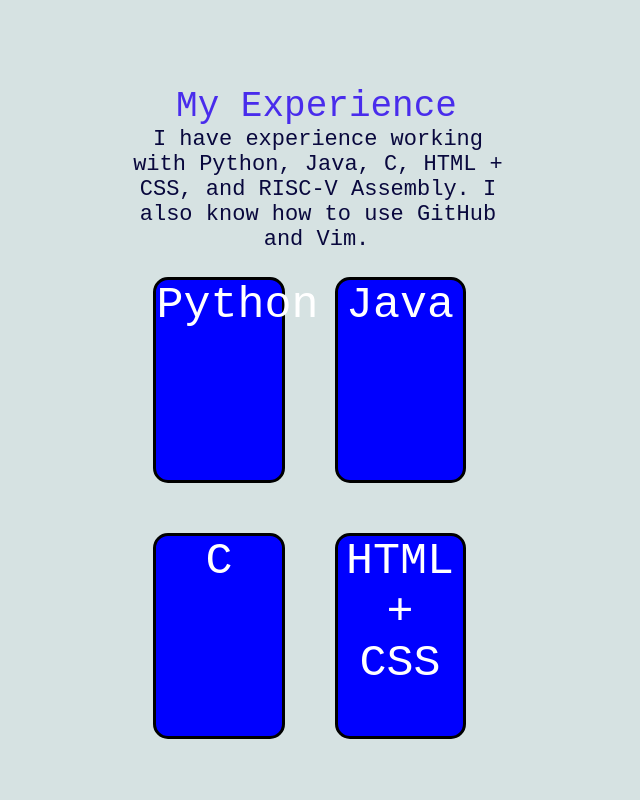
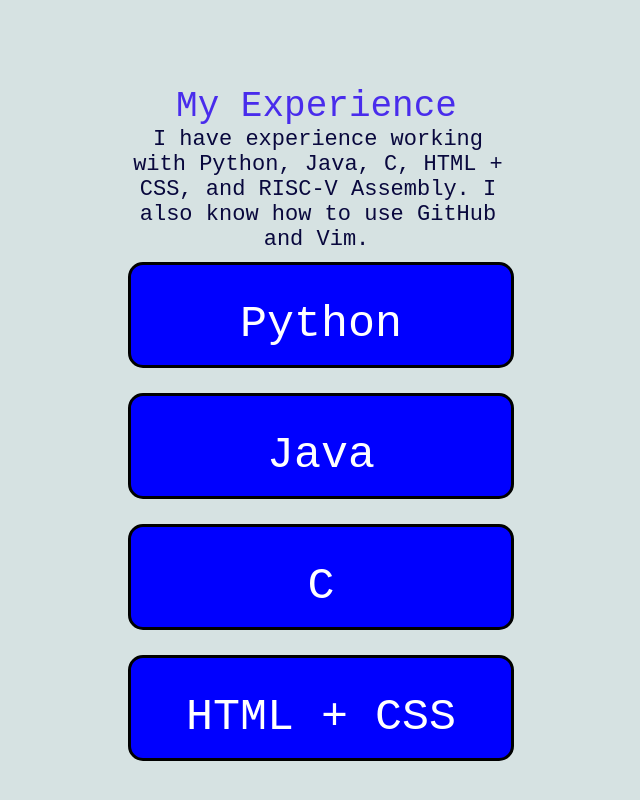
Before and after one commit to bruinscolin/Portfolio, a plain HTML site: page index.html in a window 1280 px wide. Shown: the part 2198-2998 px from the top of the page, without its empty margins (322-962 px from the left). Before the commit the page ends 2962 px from the top, so only its background shows below. Drawn offline with Linux system fonts and the light colour scheme.

Commit message:
Blue boxes

```diff
--- a/style.css
+++ b/style.css
@@ -81,7 +81,6 @@ p2{
 
 
 
-
 @keyframes move {
 	to {
 		background-position: 4500vh;
@@ -100,25 +99,41 @@ p2{
 
 .bars{
   float: center;
+  display: flex;
+  flex-direction: column;
+
 
 
 }
 
+.langs{
+  justify-content: center;
+  margin-top: 20px;
+
+}
+
+
 
 .container{
   background-color: blue;
+  align-content: center;
 
-  width: 33%;
+  width: 100%;
+
 
   border-radius: 15px;
   font-size: 45px;
   color: white;
   text-align: center;
-  margin: 25px;
+  margin-bottom: 25px;
   position: relative;
-  height: 200px;
-  justify-content: right;
-  float: left;
+  height: 100px;
+  justify-content: center;
+  top: 10px;
+
+
+  float: center;
+
   border: 3px solid #000000;
 font-family: Courier New, Arial, sans-serif;
 }
@@ -240,6 +255,10 @@ font-family: Courier New, Arial, sans-serif;
   min-width: 160px;
   box-shadow: 0px 8px 16px 0px rgba(0,0,0,0.2);
   z-index: 1;
+  transition: opacity 0.5 ease, visibility 0.5 ease;
+  opacity: 0;
+  visibility: hidden;
+
 }
 
 /* Links inside the dropdown */
@@ -253,10 +272,19 @@ font-family: Courier New, Arial, sans-serif;
 }
 
 /* Change color of dropdown links on hover */
-.dropdown-content a:hover {background-color: #ddd;}
+.dropdown-content a:hover {background-color: #ddd;
+ }
+
+
 
 /* Show the dropdown menu on hover */
-.dropdown:hover .dropdown-content {display: block;}
+.dropdown:hover .dropdown-content {display: block;
+ opacity: 1; visibility: visible;}
+
+
+
+
+
 
 /* Change the background color of the dropdown button when the dropdown content is shown */
 .dropdown:hover .dropbtn {background-color: #12e0cc;}
```
